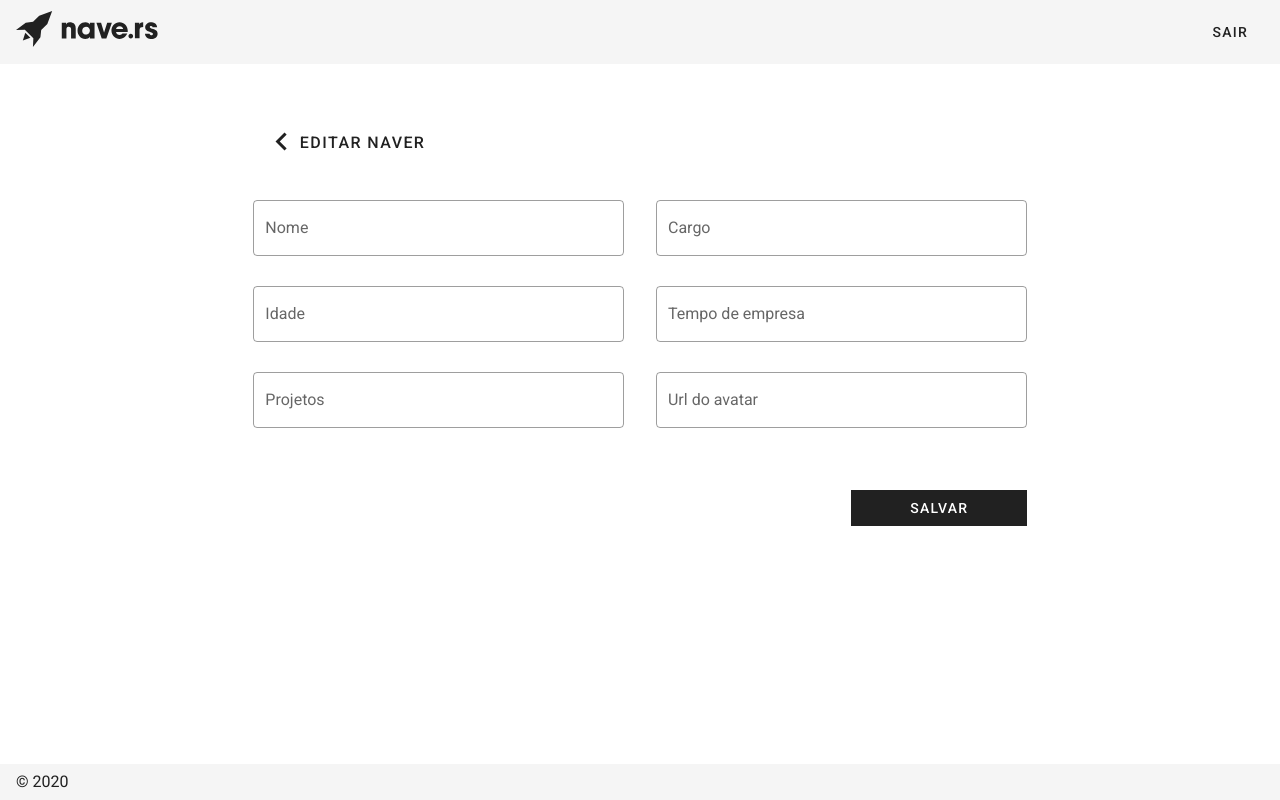
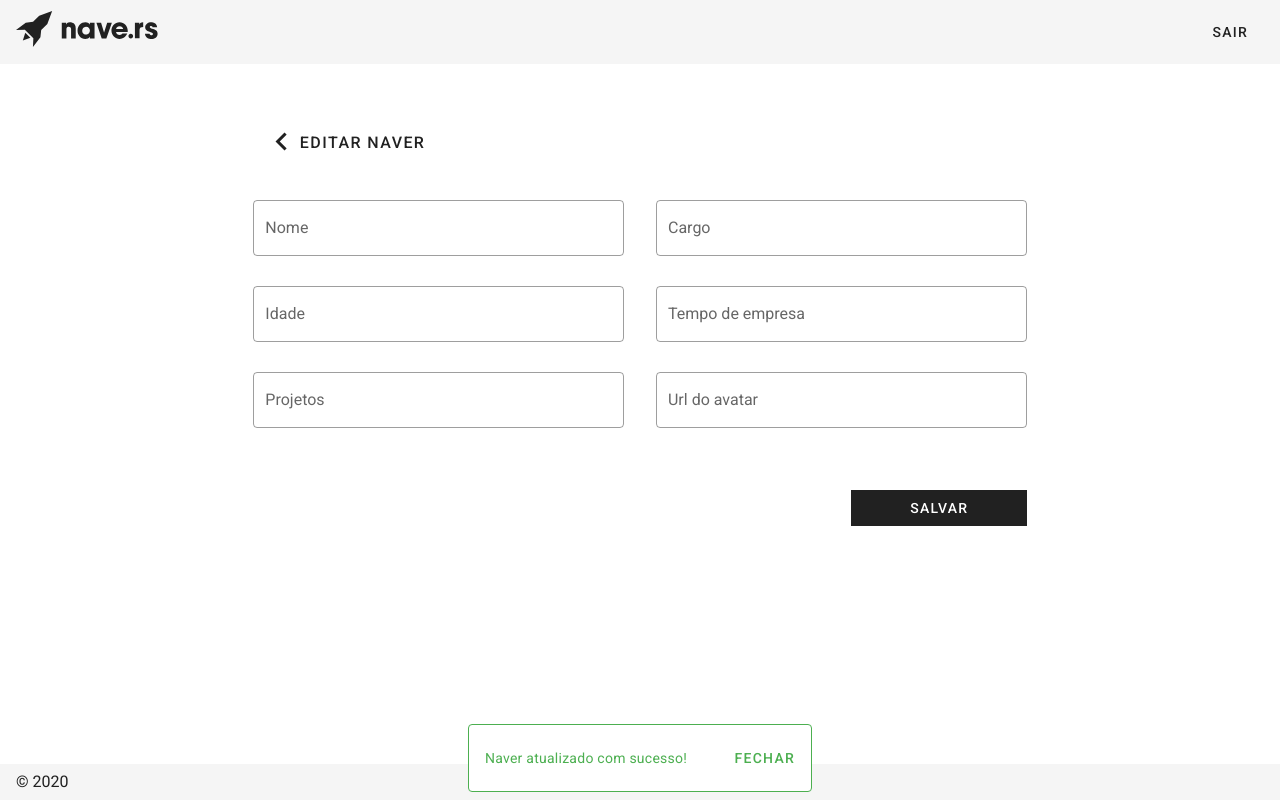
Before and after one commit to pm-ribeiro/nave_front_end_test, a Nuxt app: page /edit in a window 1280 px wide. Both pictures are taken after a click on the button "SALVAR". Built offline with nearby package versions, Linux system fonts and the light colour scheme.

Commit message:
add snackbar to edit page

```diff
--- a/pages/edit.vue
+++ b/pages/edit.vue
@@ -54,6 +54,21 @@
         </v-btn>
       </v-row>
     </v-col>
+
+    <v-snackbar v-model="saveNaverSnackbar" multi-line outlined color="success">
+      Naver atualizado com sucesso!
+
+      <template v-slot:action="{ attrs }">
+        <v-btn
+          color="success"
+          text
+          v-bind="attrs"
+          @click="saveNaverSnackbar = false"
+        >
+          Fechar
+        </v-btn>
+      </template>
+    </v-snackbar>
   </v-row>
 </template>
 
@@ -61,6 +76,7 @@
 export default {
   data() {
     return {
+      saveNaverSnackbar: false,
       naver: {
         name: '',
         age: '',
@@ -74,6 +90,7 @@ export default {
   methods: {
     editNaver() {
       console.log(this.naver)
+      this.saveNaverSnackbar = true
     },
   },
 }
```
